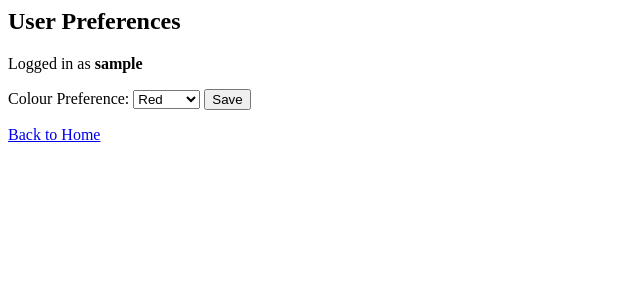
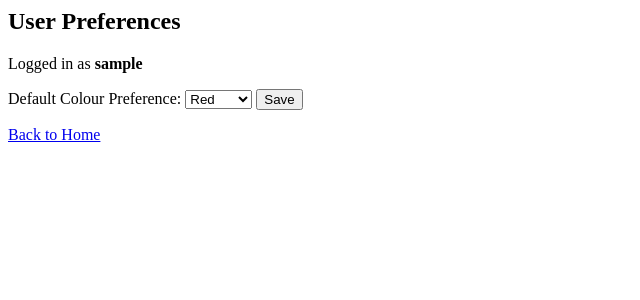
Before and after one commit to William-Chandler/django-realtime-multiplayer, a Django app: page /accounts/preferences/ in a window 1280 px wide. Shown: the top 300 px of the page, without its empty margins (0-640 px from the left). Run offline with Django 5.2, Linux system fonts and the light colour scheme; the visitor is signed in with stand-in values (Sample User, id 1).

Commit message:
minor rewording

```diff
--- a/accounts/templates/accounts/preferences.html
+++ b/accounts/templates/accounts/preferences.html
@@ -5,7 +5,7 @@
 <form method="POST">
     {% csrf_token %}
 
-    <label for="colour_preference">Colour Preference:</label>
+    <label for="colour_preference">Default Colour Preference:</label>
 
     <select id="colour_preference" name="colour_preference">
         {% for value, label in colour_choices %}
```
